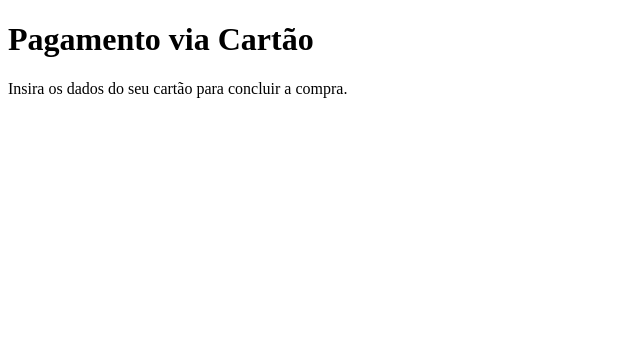
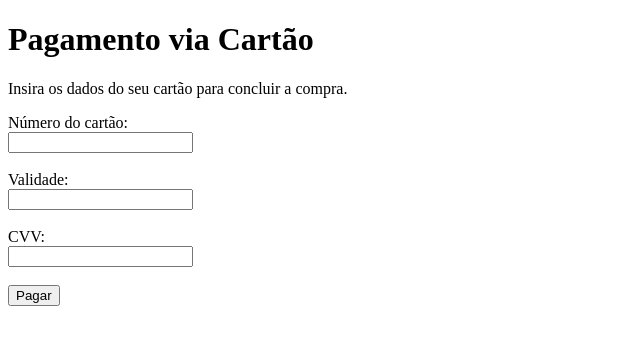
Before and after one commit to Delta-WQ/logicadasbatatas, a website: page pagamento-cartao.html in a window 1280 px wide. Shown: the whole page, without its empty margins (0-640 px from the left). Drawn offline with Linux system fonts and the light colour scheme.

Commit message:
Modify title and add payment form in HTML
Updated the title and added a form for card payment details.

```diff
--- a/pagamento-cartao.html
+++ b/pagamento-cartao.html
@@ -2,10 +2,23 @@
 <html lang="pt-BR">
 <head>
   <meta charset="UTF-8">
-  <title>Pagamento Cartão</title>
+  <title>Pagamento via Cartão</title>
 </head>
 <body>
   <h1>Pagamento via Cartão</h1>
   <p>Insira os dados do seu cartão para concluir a compra.</p>
+
+  <form>
+    <label>Número do cartão:</label><br>
+    <input type="text" name="numero"><br><br>
+
+    <label>Validade:</label><br>
+    <input type="text" name="validade"><br><br>
+
+    <label>CVV:</label><br>
+    <input type="text" name="cvv"><br><br>
+
+    <button type="submit">Pagar</button>
+  </form>
 </body>
 </html>
```
